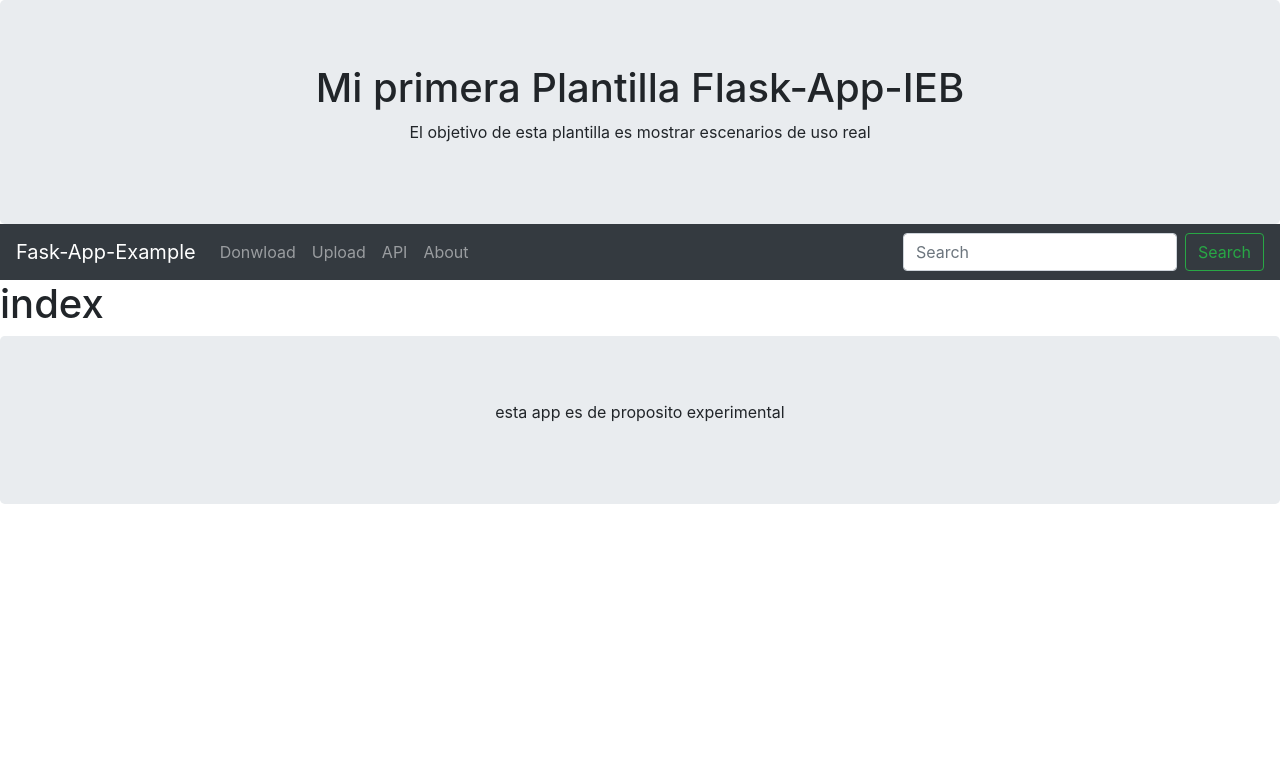
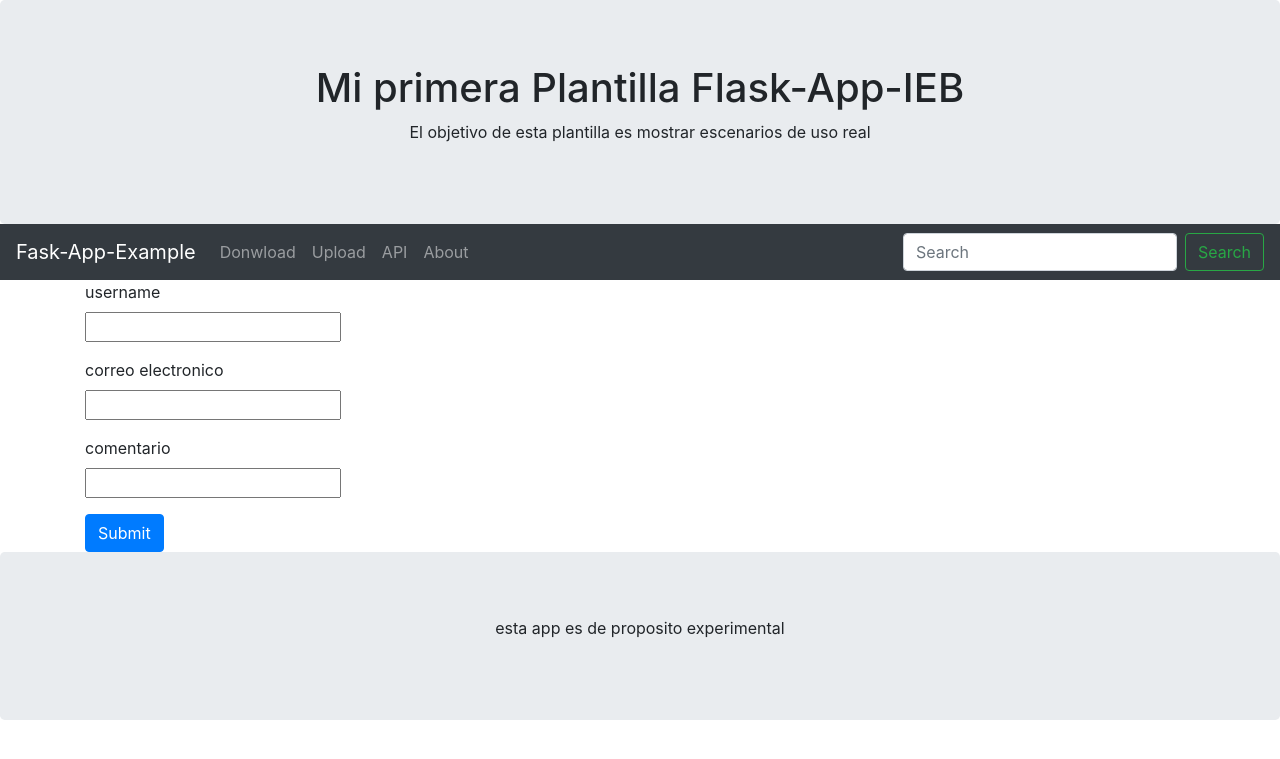
Before and after one commit to mejia414/plantilla-ieb, a Flask app: page / in a window 1280 px wide. Shown: the top 759 px of the page. Run offline with Flask 2, Linux system fonts and the light colour scheme; some libraries are stand-ins or nearby versions.

Commit message:
formulario

```diff
--- a/app.py
+++ b/app.py
@@ -5,18 +5,25 @@ from flask import render_template
 from flask import redirect
 from flask import request
 
-from wtforms import fields
-from wtforms import fields
-from wtforms import fields
-from wtforms import fields
-
-
 from flask_wtf import FlaskForm
 
 from flask_pymongo import PyMongo
 
 from flask_ngrok import run_with_ngrok
 
+
+from wtforms import Form
+from wtforms import StringField
+from wtforms import TextField
+from wtforms.fields.html5 import EmailField
+
+
+class miform(Form):
+    username = StringField('username')
+    email = EmailField('correo electronico')
+    comment = TextField('comentario')
+
+form_example=miform()
 
 app = Flask(__name__)
 
@@ -26,7 +33,7 @@ app = Flask(__name__)
 @app.route('/', methods=['GET'])
 def index():
     response = jsonify
-    return render_template('index.html')
+    return render_template('index.html',form=form_example)
 
 @app.route('/download', methods=['GET'])
 def download():
--- a/templates/index.html
+++ b/templates/index.html
@@ -1,5 +1,23 @@
 {% extends 'base.html' %}
 
 {% block index %}
-<h1>index</h1>
+
+    {% from 'macro.html' import super_render_formulario %}
+    <div class="container">
+        <form>
+            <div class="form-group">
+                {{ super_render_formulario(form.username)}}
+            </div>
+
+            <div class="form-group">
+                {{ super_render_formulario(form.email)}}
+            </div>
+
+            <div class="form-group">
+                {{ super_render_formulario(form.comment)}}
+            </div>
+
+            <button type="submit" class="btn btn-primary">Submit</button>
+        </form>
+      </div>
 {% endblock %}
--- a/templates/macro.html
+++ b/templates/macro.html
@@ -67,3 +67,8 @@
   </div>
 
 {% endmacro %}
+
+{% macro super_render_formulario(field) %}
+    <td>{{ field.label}}
+    <dd>{{ field(**kwargs)|safe }}
+{% endmacro %}
```
